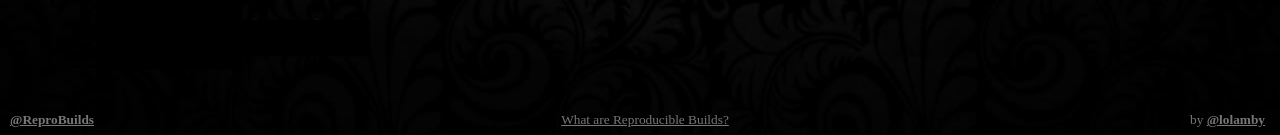
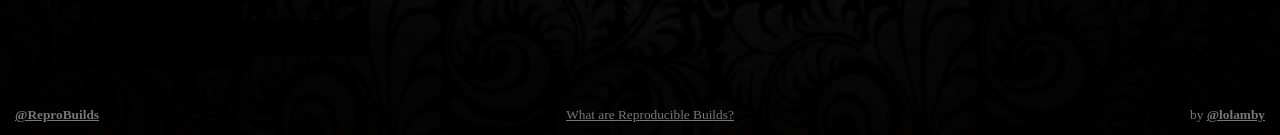
Before and after one commit to lamby/isdebianreproducibleyet.com, a Jekyll site: the page built from index.html, in a window 1280 px wide. Shown: the part 762-897 px from the top of the page. Built offline with Jekyll 4.4.1, drawn with Linux system fonts in a browser that asks for light colours.

Commit message:
More spacing...

```diff
--- a/index.html
+++ b/index.html
@@ -65,7 +65,7 @@ layout: default
       bottom: 0;
       width: 300px;
       font-size: 10pt;
-      padding: 0 5px 10px 10px;
+      padding: 0 5px 15px 15px;
       z-index: 9999;
     }
 
```
